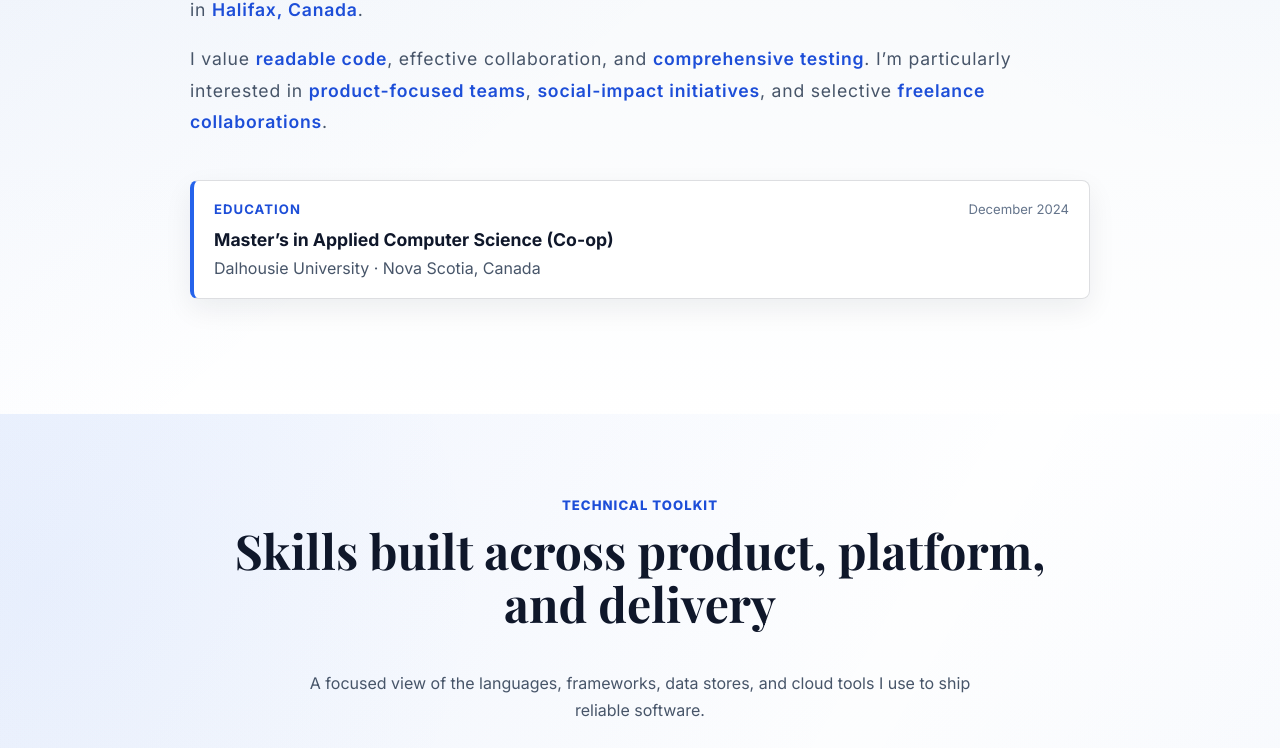
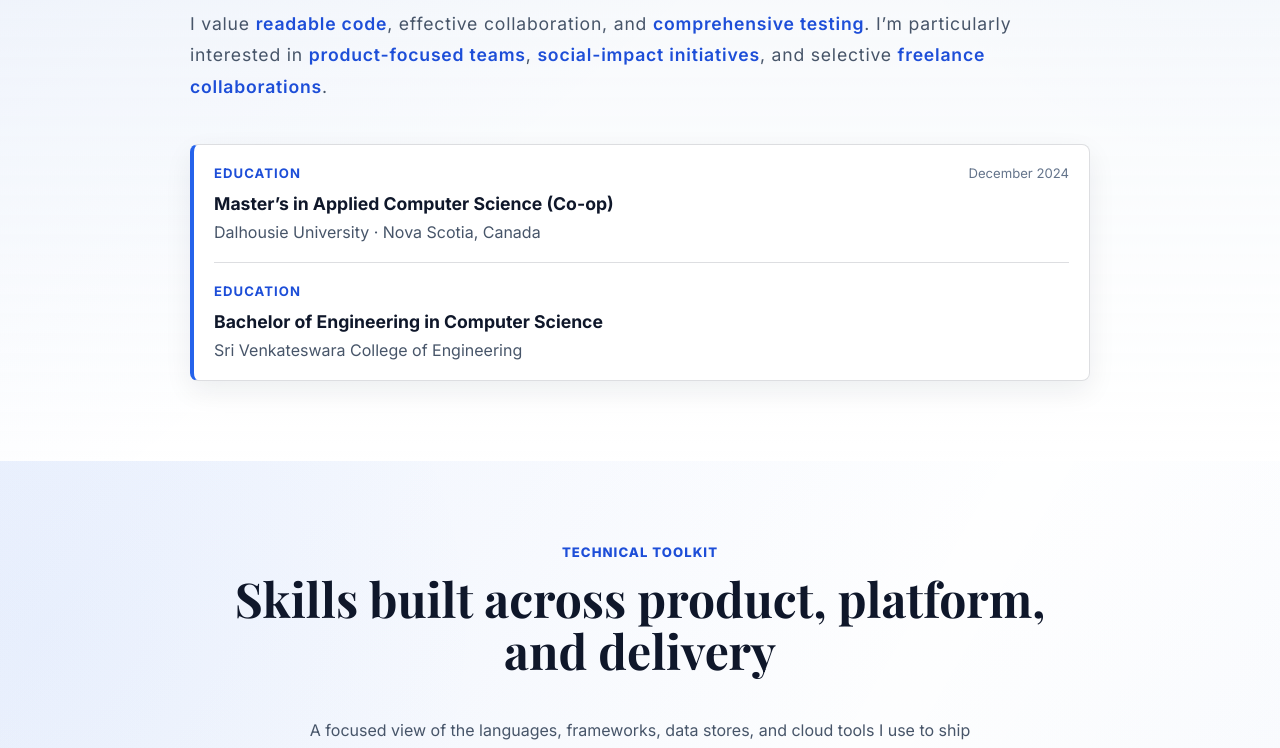
Before and after one commit to Kabilesh020799/Porfolio_React, a React (Create React App) app: page / in a window 1280 px wide. Shown: the part 1191-1939 px from the top of the page. Built offline with nearby package versions, Linux system fonts and the light colour scheme; no server answers.

Commit message:
update bachelors info

```diff
--- a/src/components/About/About.js
+++ b/src/components/About/About.js
@@ -29,15 +29,21 @@ function About() {
                 </p>
               ))}
             </div>
-            <section className="about__education u-full-width u-text-left" aria-labelledby="education-title">
-              <div className="about__education-header u-flex u-align-center u-justify-between u-flex-wrap">
-                <span className="about__education-eyebrow">Education</span>
-                <time dateTime="2024-12">{aboutContent.education.graduation}</time>
-              </div>
-              <h3 id="education-title">{aboutContent.education.degree}</h3>
-              <p>
-                {aboutContent.education.institution} · {aboutContent.education.location}
-              </p>
+            <section className="about__education u-full-width u-text-left" aria-label="Education">
+              {aboutContent.education.map((entry) => (
+                <article className="about__education-item" key={entry.degree}>
+                  <div className="about__education-header u-flex u-align-center u-justify-between u-flex-wrap">
+                    <span className="about__education-eyebrow">Education</span>
+                    {entry.graduation && (
+                      <time dateTime={entry.dateTime}>{entry.graduation}</time>
+                    )}
+                  </div>
+                  <h3>{entry.degree}</h3>
+                  <p>
+                    {[entry.institution, entry.location].filter(Boolean).join(" · ")}
+                  </p>
+                </article>
+              ))}
             </section>
           </div>
         </div>
--- a/src/components/About/About.scss
+++ b/src/components/About/About.scss
@@ -57,6 +57,12 @@
   border-radius: token(radius-md);
   background: token(surface-card);
   box-shadow: token(shadow-soft);
+}
+
+.about__education-item + .about__education-item {
+  margin-top: $space-large;
+  padding-top: $space-large;
+  border-top: $border-width-thin solid token(border-soft);
 }
 
 .about__education-header {
--- a/src/data/about.js
+++ b/src/data/about.js
@@ -14,12 +14,19 @@ const aboutContent = {
     "social-impact initiatives",
     "freelance collaborations",
   ],
-  education: {
-    degree: "Master’s in Applied Computer Science (Co-op)",
-    institution: "Dalhousie University",
-    location: "Nova Scotia, Canada",
-    graduation: "December 2024",
-  },
+  education: [
+    {
+      degree: "Master’s in Applied Computer Science (Co-op)",
+      institution: "Dalhousie University",
+      location: "Nova Scotia, Canada",
+      graduation: "December 2024",
+      dateTime: "2024-12",
+    },
+    {
+      degree: "Bachelor of Engineering in Computer Science",
+      institution: "Sri Venkateswara College of Engineering",
+    },
+  ],
 };
 
 export { aboutContent };
```
